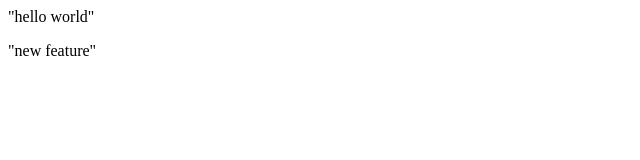
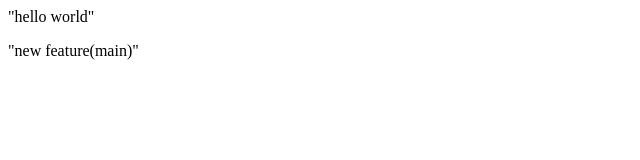
Before and after one commit to Mohammad-Afjal786/localRepo, a plain HTML site: page index.html in a window 1280 px wide. Shown: the full height of the page, 0-640 px from the left. Drawn offline with Linux system fonts and the light colour scheme.

Commit message:
small chnages

```diff
--- a/index.html
+++ b/index.html
@@ -2,5 +2,5 @@
     "hello world"
 </p>
 <p>
-    "new feature"
+    "new feature(main)"
 </p>
```
